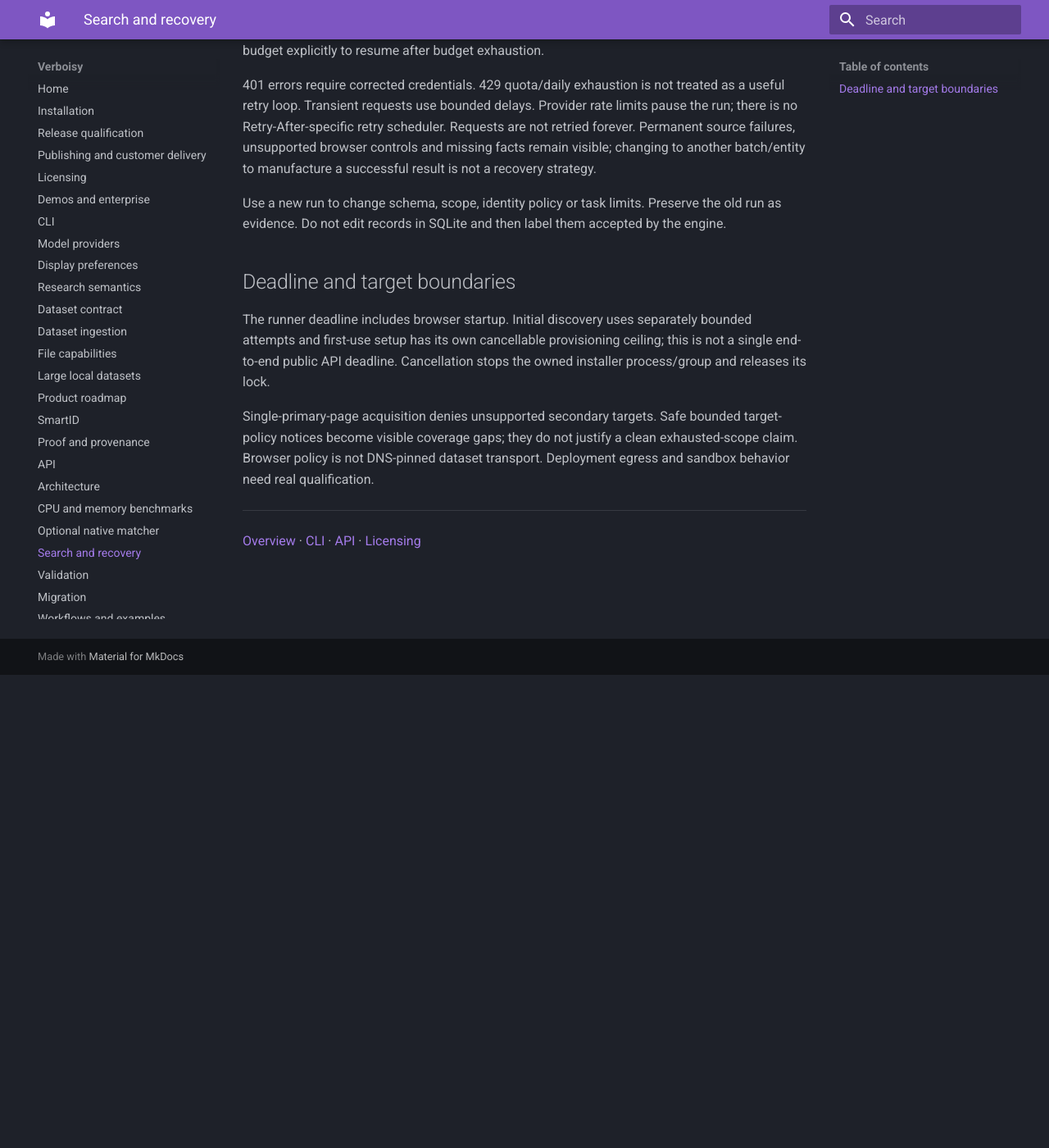
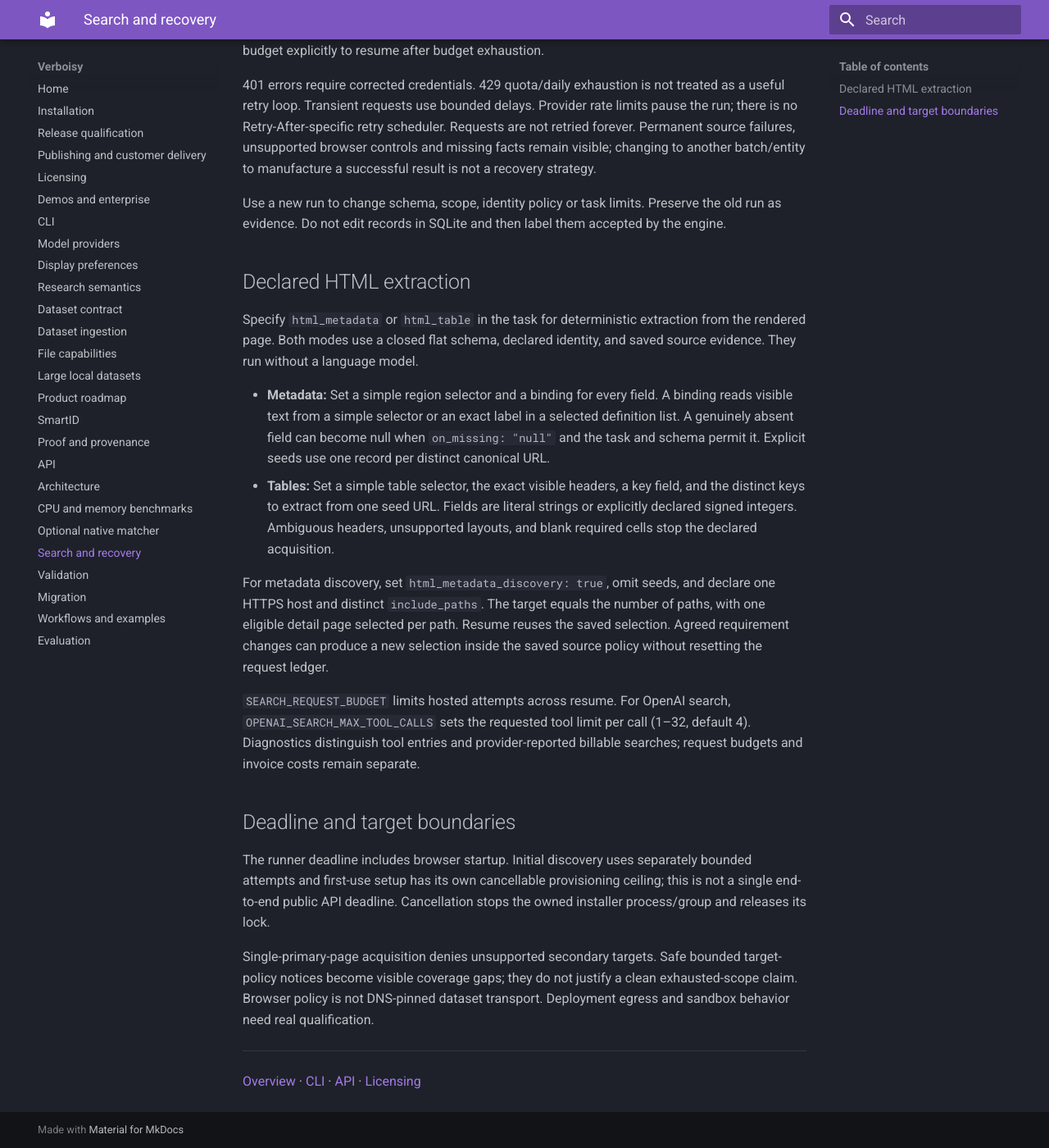
Before and after one commit to EmanueleTorrisi/verboisy, an MkDocs documentation site: the page built from docs/search-and-recovery.md, in a window 1280 px wide and 1400 px high, scrolled down 577 px. Shown: the whole window at 82% size. Built offline with MkDocs 1.6.1 and Material for MkDocs 9.7.7, drawn with Linux system fonts in a browser that asks for light colours; some of the changed text lies outside the part shown.

Commit message:
docs(research): explain declared HTML bindings and search limits

```diff
--- a/docs/search-and-recovery.md
+++ b/docs/search-and-recovery.md
@@ -2,10 +2,10 @@
 
 # Search and recovery
 
-Use source URLs when you know the scope. Otherwise configure `SEARCH_PROVIDER=brave`
-and a private `BRAVE_SEARCH_API_KEY`. Brave results seed the queue; snippets are not
-facts and search result coverage is not exhaustive. Disabled search rejects URL-free
-runs before any model request. Google browser scraping is no longer a production path.
+Use explicit source URLs when the scope is known. For hosted discovery, select
+`SEARCH_PROVIDER=brave` or `SEARCH_PROVIDER=openai` and configure the corresponding
+credential. Candidate URLs seed the queue; facts come from acquired sources.
+`SEARCH_PROVIDER=disabled` requires a declared source.
 
 A SQLite file lock prevents concurrent writers. URL work is checkpointed before
 navigation, and candidate plus accepted-record writes use one transaction. Interrupted
@@ -34,6 +34,33 @@ Use a new run to change schema, scope, identity policy or task limits. Preserve
 run as evidence. Do not edit records in SQLite and then label them accepted by the engine.
 
 
+## Declared HTML extraction
+
+Specify `html_metadata` or `html_table` in the task for deterministic extraction
+from the rendered page. Both modes use a closed flat schema, declared identity,
+and saved source evidence. They run without a language model.
+
+- **Metadata:** Set a simple region selector and a binding for every field. A
+  binding reads visible text from a simple selector or an exact label in a
+  selected definition list. A genuinely absent field can become null when
+  `on_missing: "null"` and the task and schema permit it. Explicit seeds use
+  one record per distinct canonical URL.
+- **Tables:** Set a simple table selector, the exact visible headers, a key field,
+  and the distinct keys to extract from one seed URL. Fields are literal strings
+  or explicitly declared signed integers. Ambiguous headers, unsupported layouts,
+  and blank required cells stop the declared acquisition.
+
+For metadata discovery, set `html_metadata_discovery: true`, omit seeds, and
+declare one HTTPS host and distinct `include_paths`. The target equals the
+number of paths, with one eligible detail page selected per path. Resume reuses
+the saved selection. Agreed requirement changes can produce a new selection
+inside the saved source policy without resetting the request ledger.
+
+`SEARCH_REQUEST_BUDGET` limits hosted attempts across resume. For OpenAI search,
+`OPENAI_SEARCH_MAX_TOOL_CALLS` sets the requested tool limit per call (1–32,
+default 4). Diagnostics distinguish tool entries and provider-reported billable
+searches; request budgets and invoice costs remain separate.
+
 ## Deadline and target boundaries
 
 The runner deadline includes browser startup. Initial discovery uses separately
```
